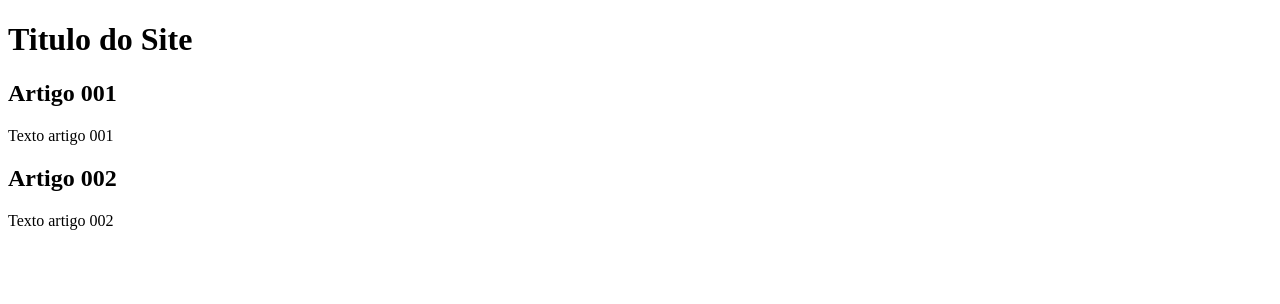
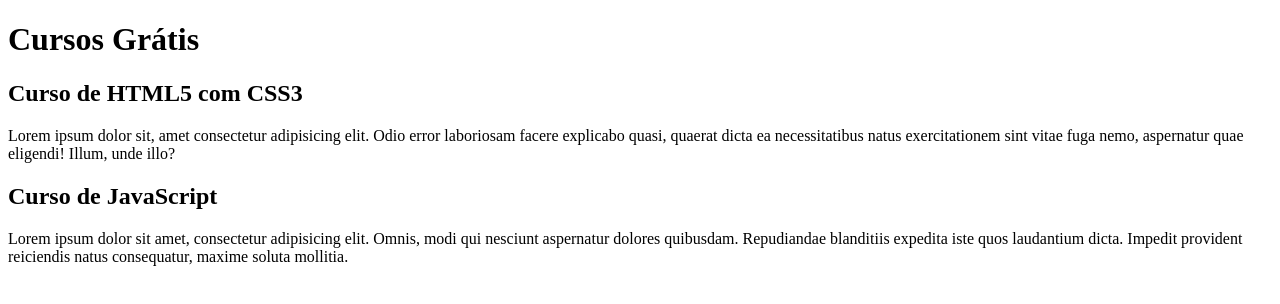
Before and after one commit to luispolippo/projeto-site, a plain HTML site: page index.html in a window 1280 px wide. Drawn offline with Linux system fonts and the light colour scheme.

Commit message:
comecei a escrever o conteúdo

```diff
--- a/index.html
+++ b/index.html
@@ -9,15 +9,15 @@
 <body>
     <main>
         <header>
-            <h1>Titulo do Site</h1>
+            <h1>Cursos Grátis</h1>
         </header>
         <article>
-            <h2>Artigo 001</h2>
-            <p>Texto artigo 001</p>
+            <h2>Curso de HTML5 com CSS3</h2>
+            <p>Lorem ipsum dolor sit, amet consectetur adipisicing elit. Odio error laboriosam facere explicabo quasi, quaerat dicta ea necessitatibus natus exercitationem sint vitae fuga nemo, aspernatur quae eligendi! Illum, unde illo?</p>
         </article>
         <article>
-            <h2>Artigo 002</h2>
-            <p>Texto artigo 002</p>
+            <h2>Curso de JavaScript</h2>
+            <p>Lorem ipsum dolor sit amet, consectetur adipisicing elit. Omnis, modi qui nesciunt aspernatur dolores quibusdam. Repudiandae blanditiis expedita iste quos laudantium dicta. Impedit provident reiciendis natus consequatur, maxime soluta mollitia.</p>
         </article>
     </main>
 </body>
```
